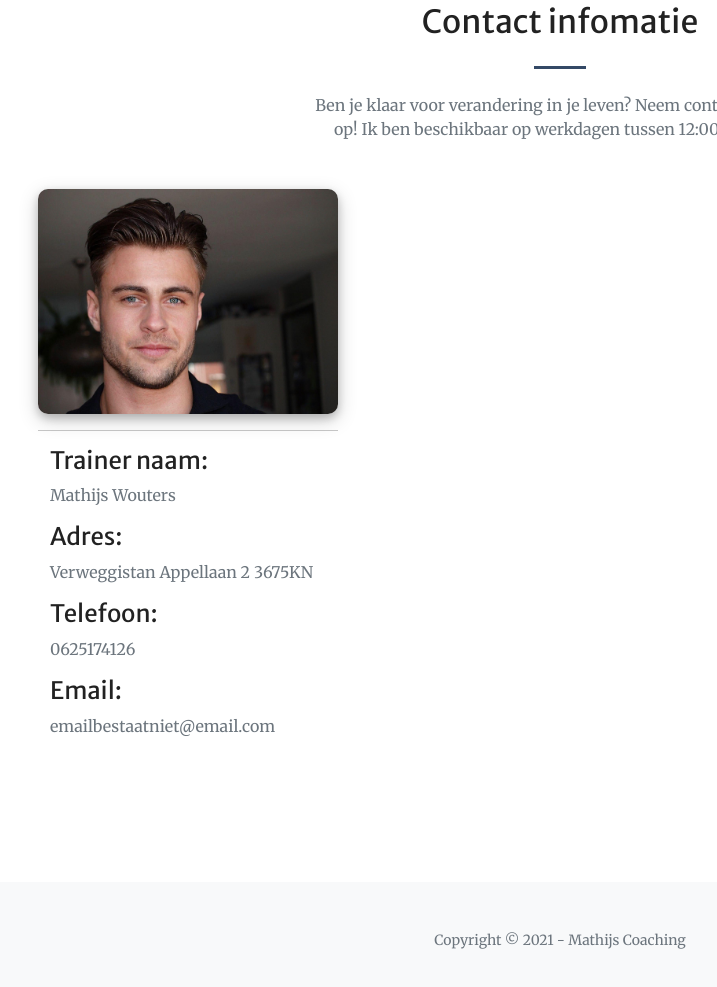
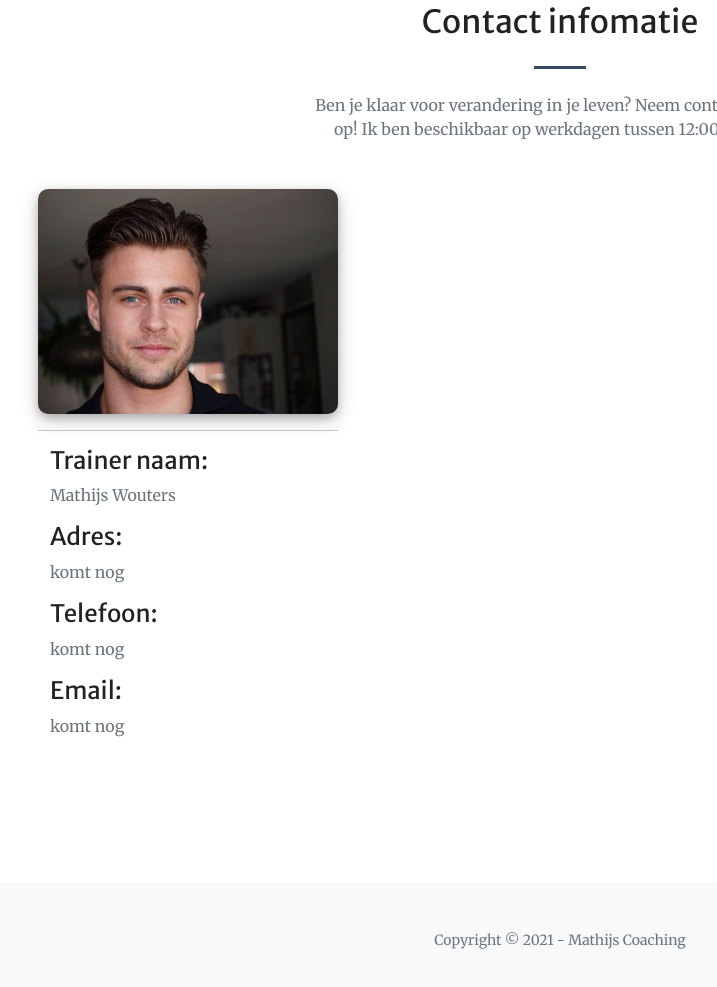
Before and after one commit to sjoerd-code/website-mathijs, a plain HTML site: page index.html in a window 1280 px wide. Shown: the part 2528-3515 px from the top of the page, without its empty margins (80-797 px from the left). Drawn offline with nearby package versions, Linux system fonts and the light colour scheme; some packages are replaced by stand-ins of ours; a script that the page names is missing.

Commit message:
Update index.html

```diff
--- a/index.html
+++ b/index.html
@@ -149,17 +149,17 @@
 
                                 <div class="address">
                                   <h4 class="mt-0">Adres:</h4>
-                                  <p class="text-muted">Verweggistan Appellaan 2 3675KN</p>
+                                  <p class="text-muted">komt nog</p>
                                 </div>
 
                                 <div class="address">
                                     <h4 class="mt-0">Telefoon:</h4>
-                                    <p class="text-muted">0625174126</p>
+                                    <p class="text-muted">komt nog</p>
                                   </div>
 
                                   <div class="address">
                                     <h4 class="mt-0">Email:</h4>
-                                    <p class="text-muted">emailbestaatniet@email.com</p>
+                                    <p class="text-muted">komt nog</p>
                                   </div>
 
                               </div>
```
